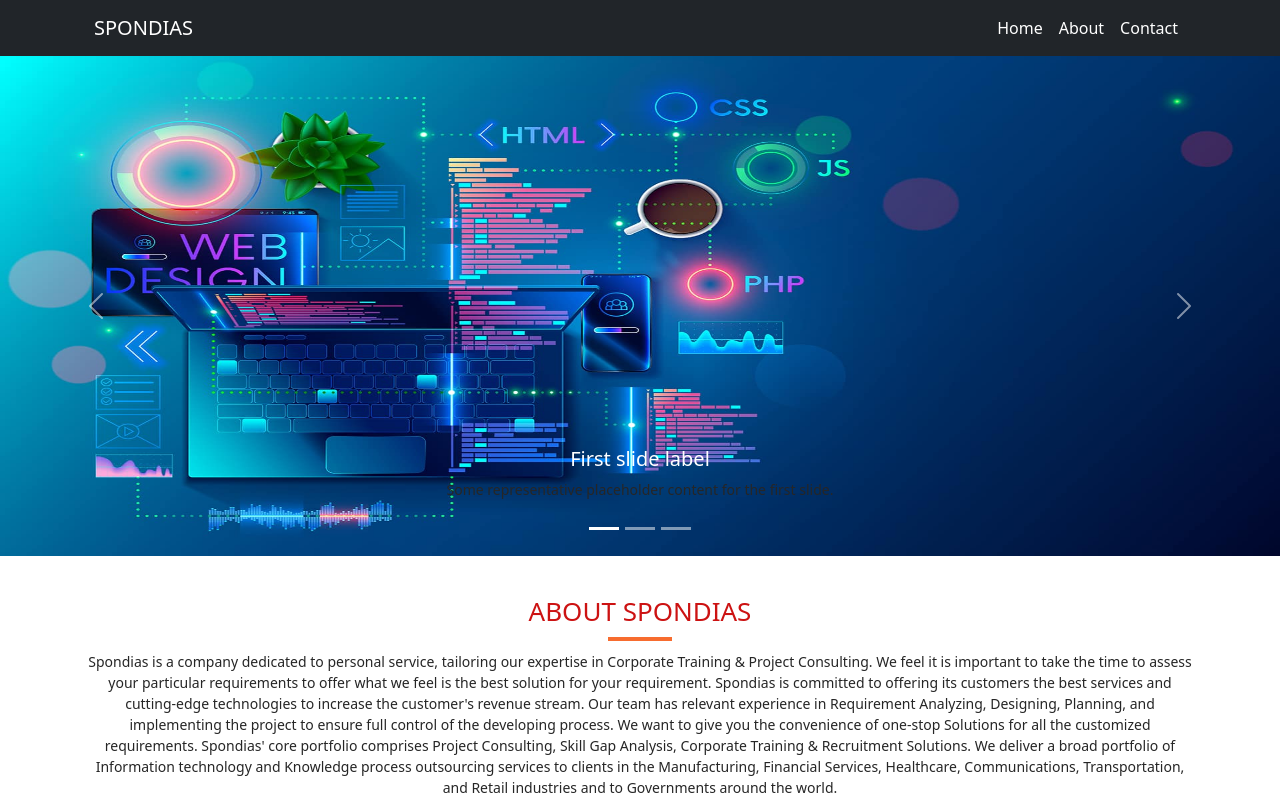
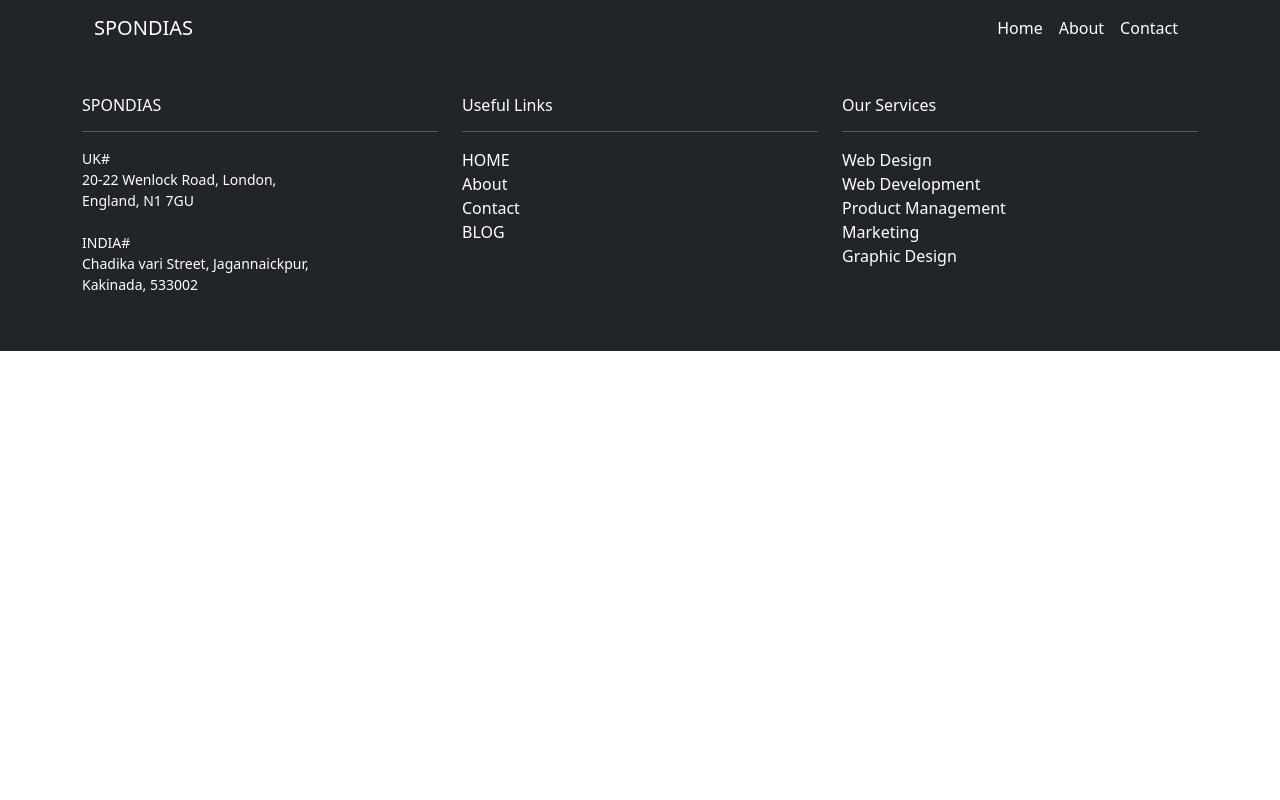
Before and after one commit to MahaboobAli1019/spondias, a React (Create React App) app: page / in a window 1280 px wide. Shown: the top 800 px of the page. Built offline with nearby package versions, Linux system fonts and the light colour scheme.

Commit message:
Update App.js

```diff
--- a/src/App.js
+++ b/src/App.js
@@ -12,7 +12,7 @@
       <div>
         <Navbar />
         <Routes>
-          <Route path="/" element={<Home />} />
+          <Route path="/spondias" element={<Home />} />
           <Route path="/about" element={<About />} />
           <Route path="/contact" element={<Contact />} />
         </Routes>
```
